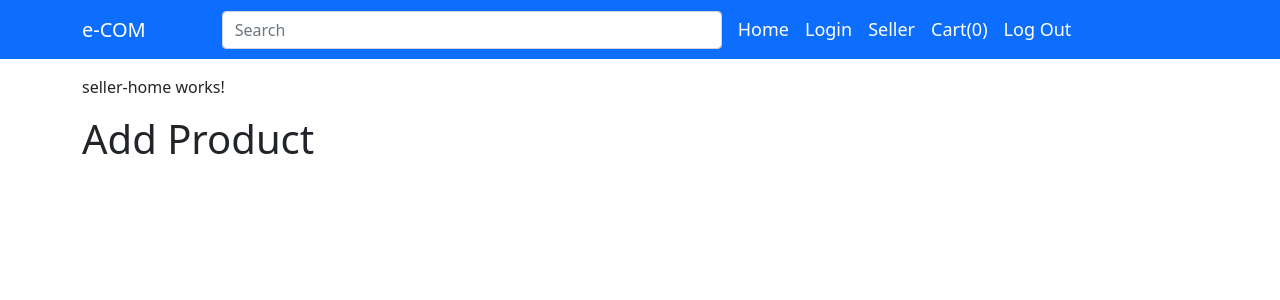
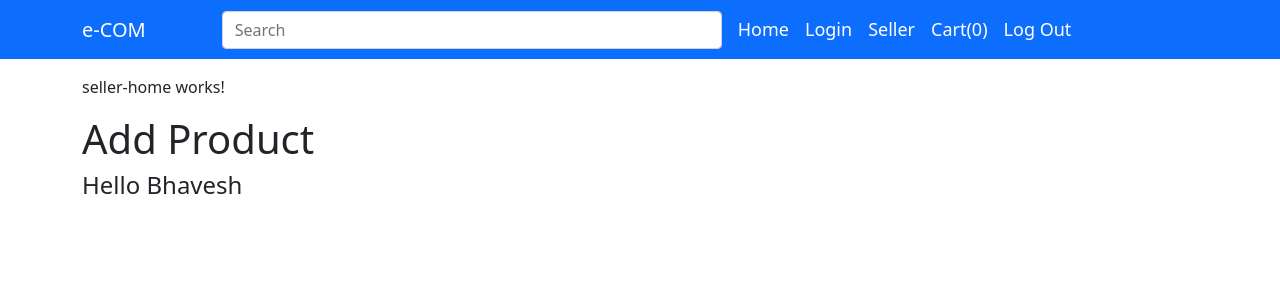
Before and after one commit to bhavesh025/ecom, an Angular app: page /seller-home in a window 1280 px wide. Shown: the top 300 px of the page. Built offline with nearby package versions, Linux system fonts and the light colour scheme.

Commit message:
third Commit

```diff
--- a/src/app/seller-home/seller-home.component.html
+++ b/src/app/seller-home/seller-home.component.html
@@ -1,3 +1,4 @@
 <p>seller-home works!</p>
 
 <h1>Add Product</h1>
+<h4>Hello Bhavesh</h4>
```
